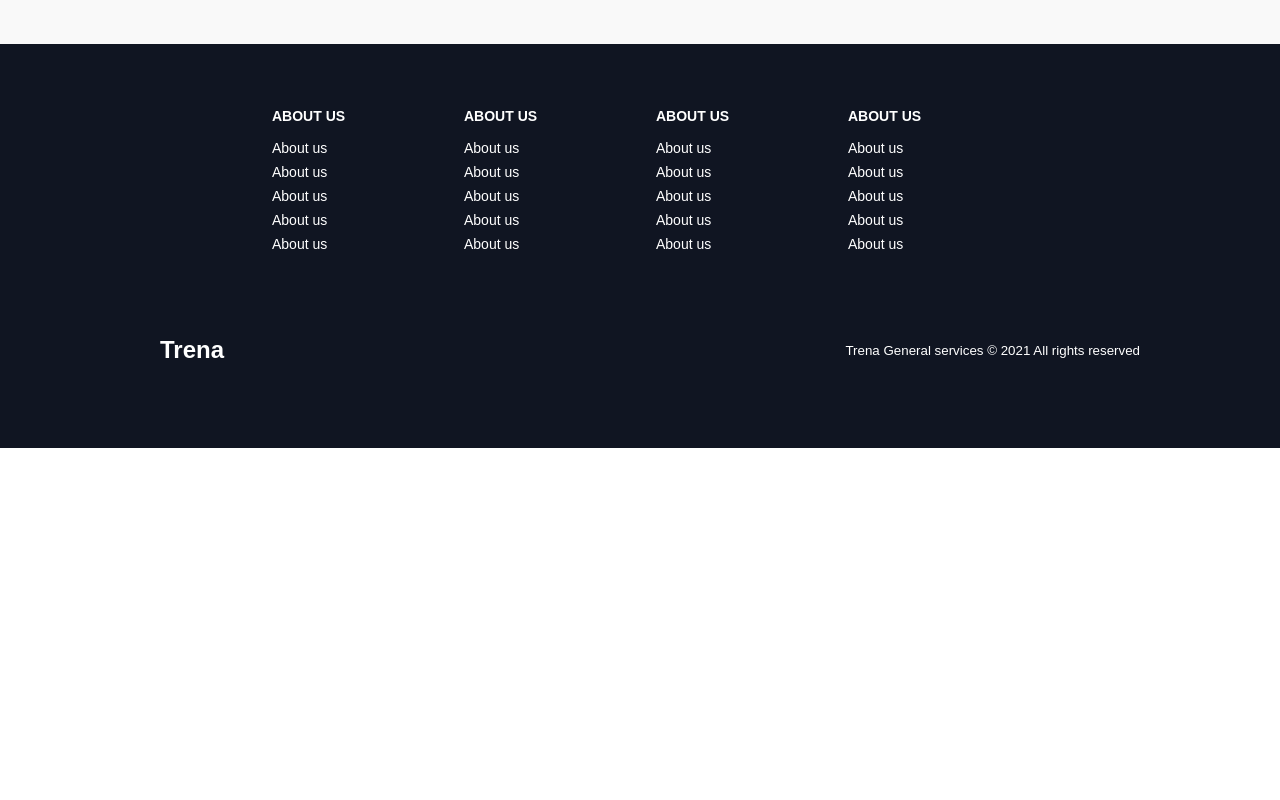
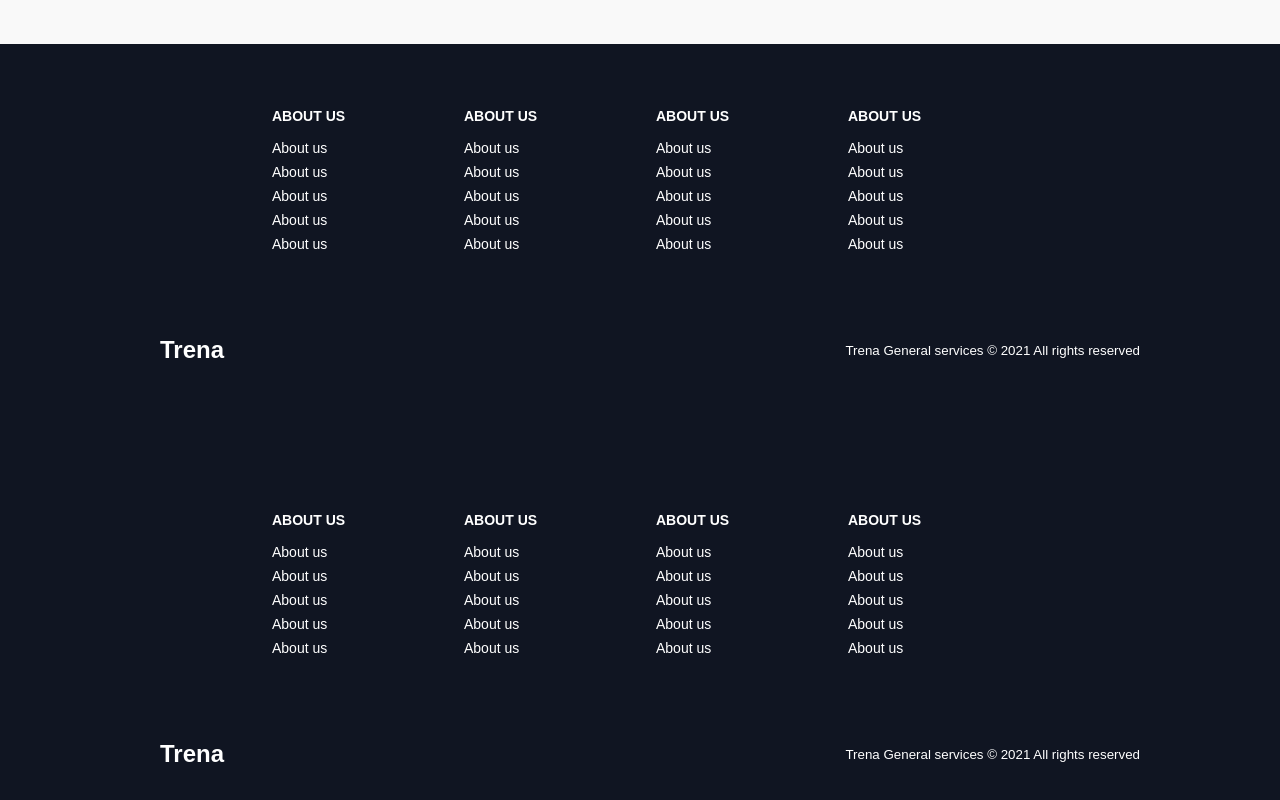
Before and after one commit to Luckyaremu/perryfirm, a React (Create React App) app: page / in a window 1280 px wide. Shown: the part 3356-4156 px from the top of the page. Before the commit the page ends 3804 px from the top, so only its background shows below. Built offline with nearby package versions, Linux system fonts and the light colour scheme.

Commit message:
contact fixed

```diff
--- a/src/App.js
+++ b/src/App.js
@@ -1,15 +1,19 @@
 import './App.css';
 import Home from "./pages";
 import contact from "./pages/contact";
+import Navbar from "./component/Navbar";
+import Footer from "./component/Footer";
 import {BrowserRouter as Router, Route, Switch} from "react-router-dom";
 
 function App() {
   return (
     <Router className="App">
+      <Navbar />
       <Switch>
         <Route path="/" component={Home} exact />
         <Route path="/contact" component={contact} exact />
       </Switch>
+      <Footer />
     </Router>
   );
 }
--- a/src/pages/index.js
+++ b/src/pages/index.js
@@ -1,5 +1,5 @@
 import React, {useState} from 'react';
-import Navbar from '../component/Navbar';
+
 import Sidebar from "../component/Sidebar";
 import HeroSection from "../component/HeroSection";
 import InfoSection from "../component/InfoSection";
@@ -14,11 +14,11 @@ const Home = () => {
     return (
         <>
             <Sidebar isOpen={isOpen} toggle={toggle}/>
-            <Navbar toggle={toggle} />
+
             <HeroSection />
             <InfoSection {...homeObjOne}/>
             <Services />
-            <InfoSection {...homeObjThree}/>
+            <InfoSection {...homeObjThree} />
             <Footer />
         </>
     )
```
